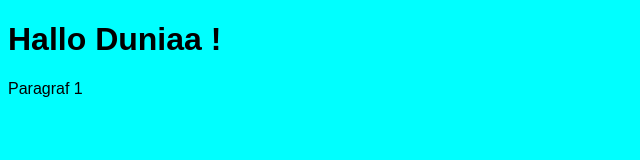
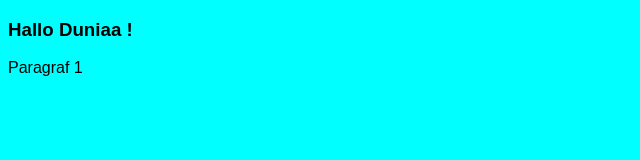
Before and after one commit to ridlw13/rekweb-pertemuan-3, a plain HTML site: page index.html in a window 1280 px wide. Shown: the whole page, without its empty margins (0-640 px from the left). Drawn offline with Linux system fonts and the light colour scheme.

Commit message:
Mengubah h1 menjadi h3

```diff
--- a/index.html
+++ b/index.html
@@ -8,7 +8,7 @@
     <link rel="stylesheet" href="style.css">
 </head>
 <body>
-    <h1>Hallo Duniaa !</h1>
+    <h3>Hallo Duniaa !</h3>
     <p>
         Paragraf 1
     </p>
```
